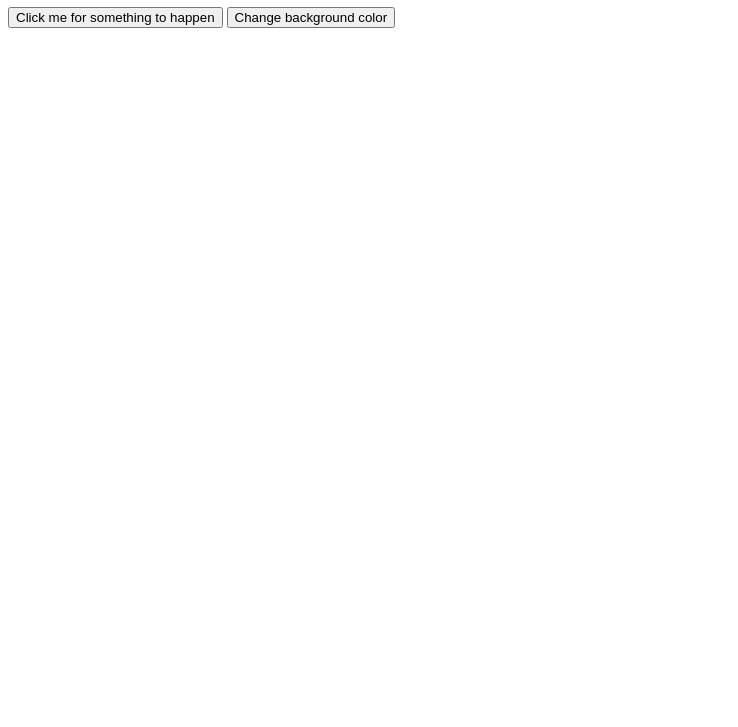
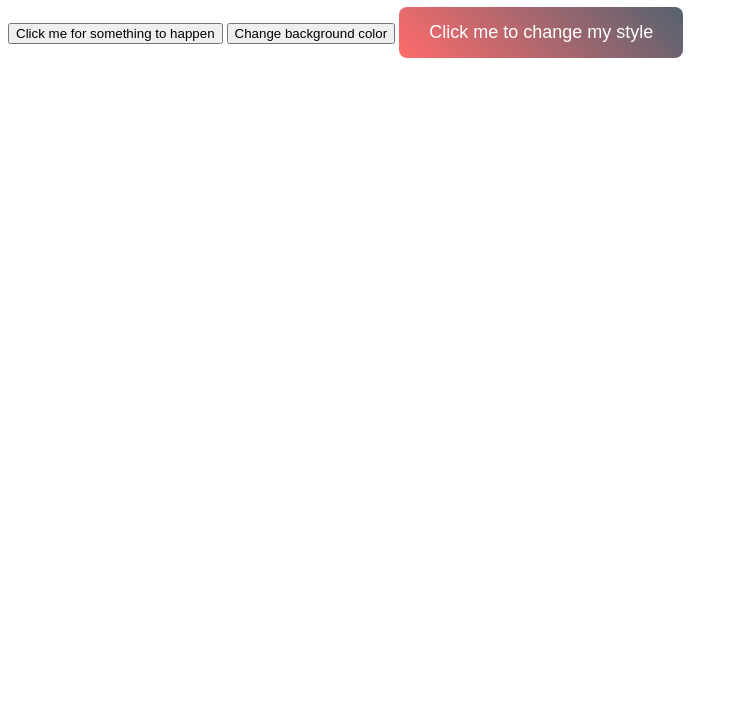
Before and after one commit to esamayoa11/ErickS_JS_DOM_Events, a plain HTML site: page index.html in a window 1280 px wide. Shown: the part 73-800 px from the top of the page, without its empty margins (0-738 px from the left). Drawn offline with Linux system fonts and the light colour scheme.

Commit message:
The classList property in JS is an easy way that we can manipulate the CSS classes of an element. The toggle() method of the classList will add or remove a class. We are using these methods to activate the glow effect.

```diff
--- a/index.html
+++ b/index.html
@@ -5,7 +5,24 @@
    <meta name="viewport" content="width=device-width, initial-scale=1.0">
    <meta http-equiv="X-UA-Compatible" content="ie=edge">
    <title>JS Events and DOM</title>
- </head>
+ <style>
+    .cool-btn {
+      background: linear-gradient(45deg, #ff6b6b, #556270);
+      color: white;
+      border: none;
+      padding: 15px 30px;
+      font-size: 18px;
+      border-radius: 8px;
+      cursor: pointer;
+      transition: 0.3s;
+    }
+
+    .glow {
+        box-shadow: 0 0 15px rgba(255, 107, 107, 0.8);
+    }
+ </style>
+
+  </head>
  <body>
    <!-- For Key events -->
    <p id="direction"></p>
@@ -13,6 +30,7 @@
    <p id="onload"></p>
    <button id="clickMe">Click me for something to happen</button>
    <button id="randomColorBtn">Change background color</button>
+   <button class="cool-btn" onclick="changeBtnStyle()">Click me to change my style</button>
    <script src="script.js"></script>
  </body>
 </html>
--- a/script.js
+++ b/script.js
@@ -20,7 +20,7 @@ document.addEventListener("DOMContentLoaded", function() {
         this.innerText = "You clicked me!"
     });
 
-        // Function to generate random hex color
+    //Function to generate random hex color
     function getRandomColor() {
         return `#${Math.floor(Math.random() * 16777215).toString(16)}`;
     }
@@ -30,3 +30,9 @@ document.addEventListener("DOMContentLoaded", function() {
         document.body.style.backgroundColor = getRandomColor();
     });
 });
+
+//Function change button style and to toggle glow
+function changeBtnStyle() {
+    const btn = document.querySelector(".cool-btn");
+    btn.classList.toggle("glow");
+}
```
Also changed, not shown: style.css (added). Lines whose indentation alone changed are shown as unchanged.
